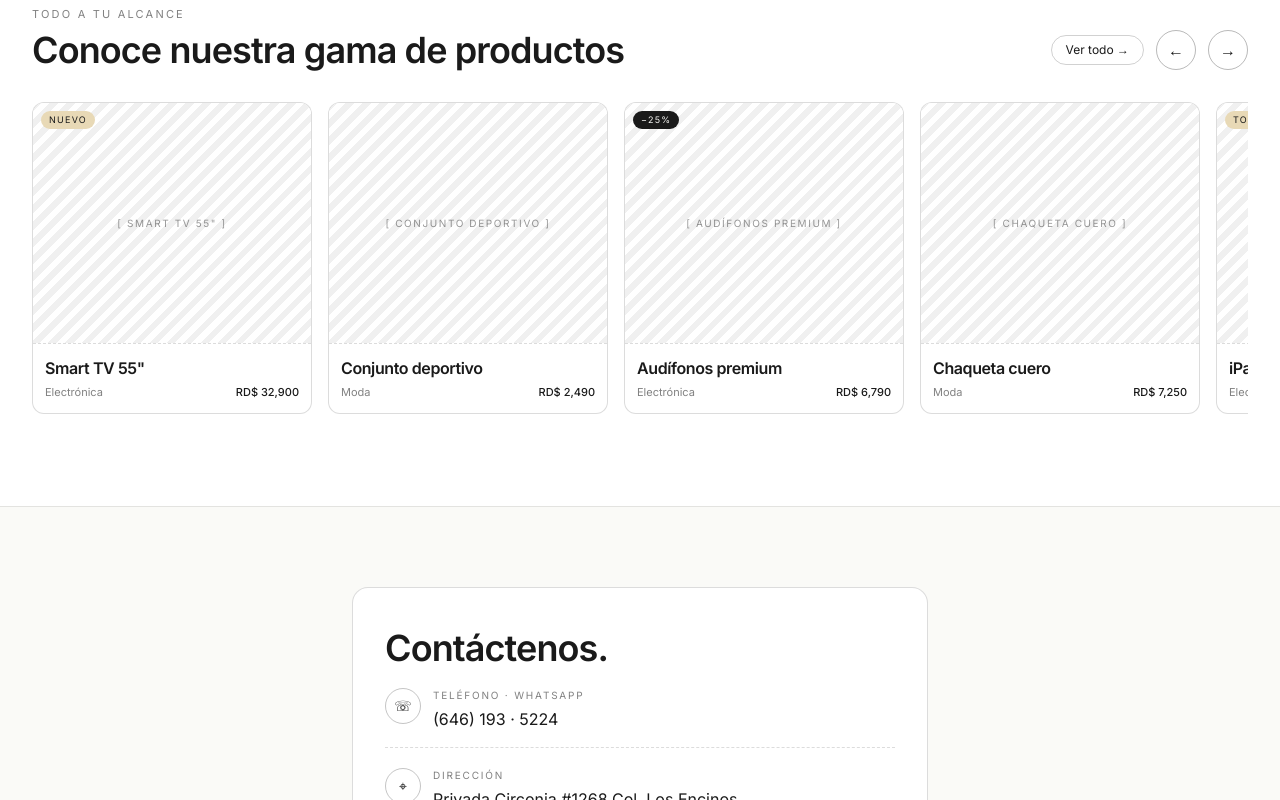
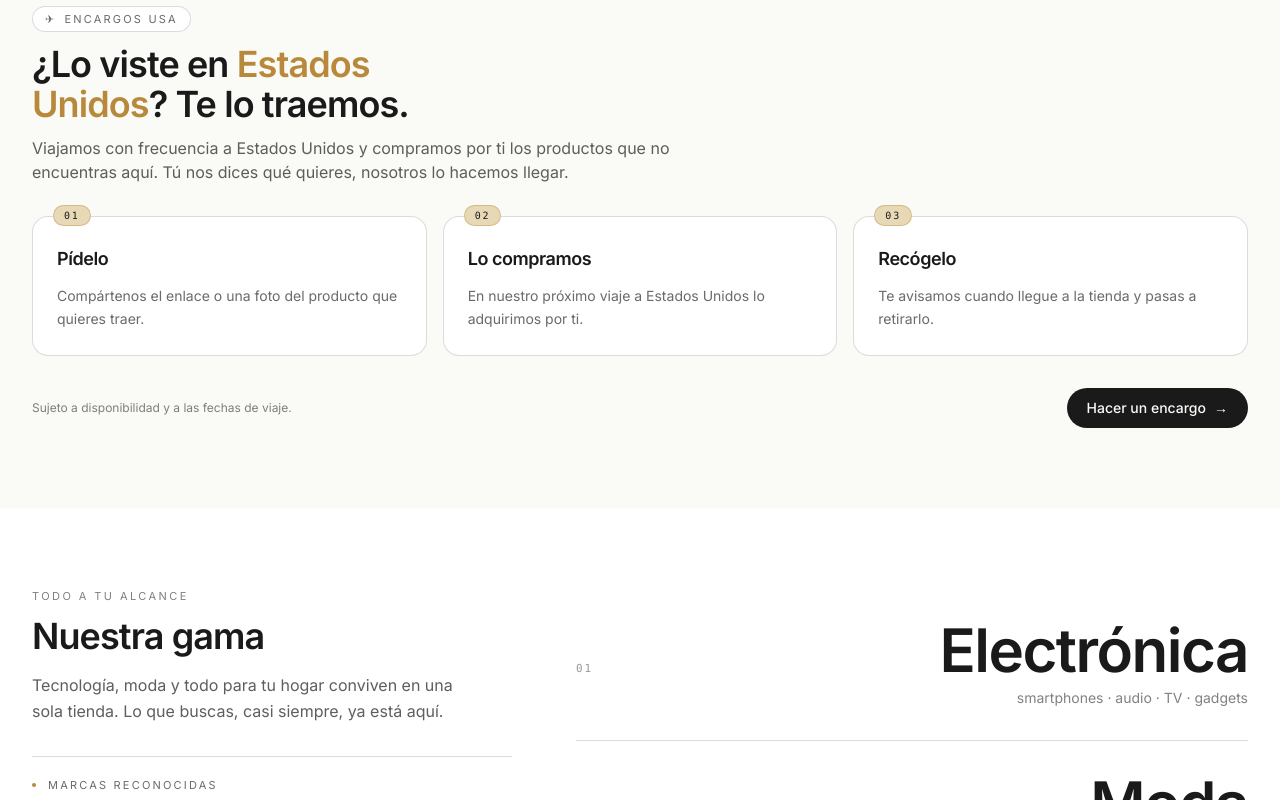
Before and after one commit to sistemakim/clienteskym, a Next.js app: page / in a window 1280 px wide. Shown: the part 1600-2400 px from the top of the page. Built offline with nearby package versions, Linux system fonts and the light colour scheme.

Commit message:
layout changes

```diff
--- a/src/app/page.tsx
+++ b/src/app/page.tsx
@@ -1,6 +1,7 @@
 import HeroSearch from '@/components/home/HeroSearch';
 import PromoBanner from '@/components/home/PromoBanner';
 import FacebookFeed from '@/components/home/FacebookFeed';
+import Encargos from '@/components/home/Encargos';
 import Catalog from '@/components/home/Catalog';
 
 export default function Home() {
@@ -9,6 +10,7 @@ export default function Home() {
       <HeroSearch />
       <PromoBanner />
       <FacebookFeed />
+      <Encargos />
       <Catalog />
     </>
   );
--- a/src/components/cuenta/Search.tsx
+++ b/src/components/cuenta/Search.tsx
@@ -15,7 +15,7 @@ export default function Search({ styleVariant = "primary"} : { styleVariant?: "p
         e.preventDefault();
         const trimmed = value.trim();
         if (!trimmed) {
-        setError('Ingrese su número de cuenta');
+        setError('Ingresa tu número de cuenta');
         return;
         }
         if (!isValidNoCuenta(trimmed) || trimmed.length > 30) {
@@ -45,8 +45,8 @@ export default function Search({ styleVariant = "primary"} : { styleVariant?: "p
     }
 
     const placeholderVariants = {
-        primary: "Ingrese su número de cuenta",
-        compact: "Ingrese su cuenta"
+        primary: "Ingresa tu número de cuenta",
+        compact: "Ingresa tu cuenta"
     }
 
     return (
--- a/src/components/home/Catalog.tsx
+++ b/src/components/home/Catalog.tsx
@@ -1,52 +1,49 @@
 'use client';
 
-import { useRef } from 'react';
 import { motion, useReducedMotion, type Variants } from 'framer-motion';
 import { EASE } from '../motion/motion-tokens';
 
-type Product = {
-  name: string;
-  category: string;
-  price: string;
-  tag?: { label: string; tone?: 'gold' | 'dark' };
-};
-
-const PRODUCTS: Product[] = [
-  { name: 'Smart TV 55"', category: 'Electrónica', price: 'RD$ 32,900', tag: { label: 'Nuevo', tone: 'gold' } },
-  { name: 'Conjunto deportivo', category: 'Moda', price: 'RD$ 2,490' },
-  { name: 'Audífonos premium', category: 'Electrónica', price: 'RD$ 6,790', tag: { label: '−25%', tone: 'dark' } },
-  { name: 'Chaqueta cuero', category: 'Moda', price: 'RD$ 7,250' },
-  { name: 'iPad Air M2', category: 'Electrónica', price: 'RD$ 38,000', tag: { label: 'Top', tone: 'gold' } },
-  { name: 'Botines cuero', category: 'Moda', price: 'RD$ 4,890' },
+const CATEGORIES = [
+    { n: '01', name: 'Electrónica', caption: 'smartphones · audio · TV · gadgets' },
+    { n: '02', name: 'Moda', caption: 'ropa · calzado · accesorios' },
+    { n: '03', name: 'Hogar', caption: 'decoración · organización · confort' },
 ];
 
-const PLACEHOLDER_BG =
-  'repeating-linear-gradient(135deg, rgba(0,0,0,0.06) 0 6px, transparent 6px 12px), linear-gradient(#fff,#fff)';
+const VALUE_PROPS = [
+    'Marcas reconocidas',
+    'Atención personalizada',
+    'Encargos a Estados Unidos',
+];
 
 export default function Catalog() {
-  const railRef = useRef<HTMLDivElement | null>(null);
     const reduce = useReducedMotion();
 
-  const scroll = (dir: -1 | 1) => {
-    railRef.current?.scrollBy({ left: dir * 320, behavior: 'smooth' });
-  };
-
-  const railVariants: Variants = {
+    const listVariants: Variants = {
         hidden: {},
         visible: {
             transition: {
-        staggerChildren: reduce ? 0 : 0.1,
+                staggerChildren: reduce ? 0 : 0.12,
                 delayChildren: reduce ? 0 : 0.1,
             },
         },
     };
 
-  const cardVariants: Variants = {
-    hidden: { opacity: 0, y: reduce ? 0 : 28, scale: reduce ? 1 : 0.94 },
+    const itemVariants: Variants = {
+        hidden: { opacity: 0, y: reduce ? 0 : 20 },
         visible: {
             opacity: 1,
             y: 0,
-      scale: 1,
+            transition: reduce
+                ? { duration: 0.15, ease: 'linear' as const }
+                : { duration: 0.55, ease: EASE },
+        },
+    };
+
+    const leftVariants: Variants = {
+        hidden: { opacity: 0, y: reduce ? 0 : 12 },
+        visible: {
+            opacity: 1,
+            y: 0,
             transition: reduce
                 ? { duration: 0.15, ease: 'linear' as const }
                 : { duration: 0.6, ease: EASE },
@@ -55,85 +52,69 @@ export default function Catalog() {
 
     return (
         <section id="catalogo" className="bg-white">
-      <div className="mx-auto max-w-7xl px-5 py-14 sm:px-8 sm:py-20">
-        <div className="mb-8 flex items-end justify-between gap-4">
-          <div>
-            <p className="text-[11px] uppercase tracking-[0.2em] text-ink/55">
-              Todo a tu alcance
-            </p>
-            <h2 className="mt-2 text-balance text-3xl font-semibold tracking-tight text-ink sm:text-4xl">
-              Conoce nuestra gama de productos
-            </h2>
-          </div>
-          <div className="hidden items-center gap-3 sm:flex">
-            <a
-              href="#promo"
-              className="rounded-full border border-ink/20 px-3.5 py-1.5 text-xs text-ink transition hover:bg-paper"
-            >
-              Ver todo →
-            </a>
-            <button
-              type="button"
-              aria-label="Anterior"
-              onClick={() => scroll(-1)}
-              className="grid h-10 w-10 place-items-center rounded-full border border-ink/30 text-ink transition hover:bg-paper"
-            >
-              ←
-            </button>
-            <button
-              type="button"
-              aria-label="Siguiente"
-              onClick={() => scroll(1)}
-              className="grid h-10 w-10 place-items-center rounded-full border border-ink/30 text-ink transition hover:bg-paper"
-            >
-              →
-            </button>
-          </div>
-        </div>
-
+            <div className="mx-auto grid max-w-7xl grid-cols-1 gap-10 px-5 py-14 sm:px-8 sm:py-20 md:grid-cols-[minmax(0,1fr)_minmax(0,1.4fr)] md:gap-16">
                 <motion.div
-          ref={railRef}
-          className="no-scrollbar flex snap-x snap-mandatory gap-4 overflow-x-auto pb-3"
-          variants={railVariants}
+                    variants={leftVariants}
                     initial="hidden"
                     whileInView="visible"
                     viewport={{ once: true, margin: '-80px' }}
+                    className="flex flex-col"
                 >
-          {PRODUCTS.map((p) => (
-            <motion.article
-              key={p.name}
-              variants={cardVariants}
-              className="flex w-[260px] shrink-0 snap-start flex-col overflow-hidden rounded-xl border border-ink/15 bg-white sm:w-[280px]"
+                    <p className="text-[11px] uppercase tracking-[0.22em] text-ink/55">
+                        Todo a tu alcance
+                    </p>
+                    <h2 className="mt-3 text-balance text-3xl font-semibold tracking-tight text-ink sm:text-4xl">
+                        Nuestra gama
+                    </h2>
+                    <p className="mt-4 max-w-md text-base leading-relaxed text-ink/70">
+                        Tecnología, moda y todo para tu hogar conviven en una sola tienda. Lo que buscas, casi siempre, ya está aquí.
+                    </p>
+
+                    <div className="mt-8 border-t border-ink/15 pt-5">
+                        <ul className="flex flex-col gap-2.5">
+                            {VALUE_PROPS.map((v) => (
+                                <li
+                                    key={v}
+                                    className="flex items-center gap-3 text-[11px] uppercase tracking-[0.2em] text-ink/65"
                                 >
-              <div
-                className="relative flex h-[220px] items-center justify-center text-[10px] uppercase tracking-[0.16em] text-ink/45 sm:h-[240px]"
-                style={{ backgroundImage: PLACEHOLDER_BG }}
+                                    <span aria-hidden className="h-1 w-1 shrink-0 rounded-full bg-gold" />
+                                    {v}
+                                </li>
+                            ))}
+                        </ul>
+                    </div>
+                </motion.div>
+
+                <motion.ul
+                    variants={listVariants}
+                    initial="hidden"
+                    whileInView="visible"
+                    viewport={{ once: true, margin: '-80px' }}
+                    className="flex flex-col"
                 >
-                {p.tag && (
-                  <span
-                    className={`absolute left-2 top-2 rounded-full px-2 py-0.5 text-[9px] uppercase tracking-[0.14em] ${
-                      p.tag.tone === 'gold'
-                        ? 'bg-goldSoft text-ink'
-                        : 'bg-ink text-paper'
+                    {CATEGORIES.map((c, i) => (
+                        <motion.li
+                            key={c.name}
+                            variants={itemVariants}
+                            className={`group flex items-baseline gap-4 py-6 sm:gap-6 sm:py-8 ${
+                                i === 0 ? '' : 'border-t border-ink/15'
                             }`}
                         >
-                    {p.tag.label}
+                            <span className="font-mono text-[11px] tracking-[0.18em] text-ink/45">
+                                {c.n}
                             </span>
-                )}
-                [ {p.name} ]
+
+                            <div className="flex flex-1 flex-col">
+                                <h3 className="text-balance text-right text-4xl font-semibold leading-[1.05] tracking-tight text-ink transition-colors duration-300 group-hover:text-gold sm:text-6xl">
+                                    {c.name}
+                                </h3>
+                                <p className="mt-2 text-right text-xs text-ink/55 sm:text-sm">
+                                    {c.caption}
+                                </p>
                             </div>
-              <div className="flex flex-col gap-1 border-t border-dashed border-ink/15 px-3 py-3">
-                <p className="text-base font-semibold tracking-tight text-ink">
-                  {p.name}
-                </p>
-                <div className="flex items-center justify-between text-[11px]">
-                  <span className="text-ink/55">{p.category}</span>
-                  <span className="font-medium text-ink">{p.price}</span>
-                </div>
-              </div>
-            </motion.article>
+                        </motion.li>
                     ))}
-        </motion.div>
+                </motion.ul>
             </div>
         </section>
     );
--- /dev/null
+++ b/src/components/home/Encargos.tsx
@@ -0,0 +1,75 @@
+import Reveal from '../motion/Reveal';
+
+const STEPS = [
+    {
+        n: '01',
+        title: 'Pídelo',
+        body: 'Compártenos el enlace o una foto del producto que quieres traer.',
+    },
+    {
+        n: '02',
+        title: 'Lo compramos',
+        body: 'En nuestro próximo viaje a Estados Unidos lo adquirimos por ti.',
+    },
+    {
+        n: '03',
+        title: 'Recógelo',
+        body: 'Te avisamos cuando llegue a la tienda y pasas a retirarlo.',
+    },
+];
+
+export default function Encargos() {
+    return (
+        <section id="encargos" className="bg-paper">
+            <Reveal intensity="strong" className="mx-auto flex max-w-7xl flex-col gap-8 px-5 py-14 sm:px-8 sm:py-20">
+                <div className="flex flex-col gap-3 sm:max-w-2xl">
+                    <span className="inline-flex w-fit items-center gap-2 rounded-full border border-ink/15 bg-white px-3 py-1 text-[11px] uppercase tracking-[0.2em] text-ink/65">
+                        <span aria-hidden>✈︎</span>
+                        Encargos USA
+                    </span>
+                    <h2 className="text-balance text-3xl font-semibold leading-tight tracking-tight text-ink sm:text-4xl">
+                        ¿Lo viste en <span className="text-gold">Estados Unidos</span>? Te lo traemos.
+                    </h2>
+                    <p className="text-sm text-ink/70 sm:text-base">
+                        Viajamos con frecuencia a Estados Unidos y compramos por ti los productos que no encuentras aquí. Tú nos dices qué quieres, nosotros lo hacemos llegar.
+                    </p>
+                </div>
+
+                <ol className="grid grid-cols-1 gap-4 md:grid-cols-3">
+                    {STEPS.map((s) => (
+                        <li
+                            key={s.n}
+                            className="relative flex flex-col gap-3 rounded-2xl border border-ink/15 bg-white p-5 sm:p-6"
+                        >
+                            <span
+                                aria-hidden
+                                className="absolute -top-3 left-5 rounded-full border border-gold/40 bg-goldSoft px-2.5 py-0.5 font-mono text-[10px] tracking-[0.18em] text-ink"
+                            >
+                                {s.n}
+                            </span>
+                            <h3 className="mt-1 text-lg font-semibold tracking-tight text-ink">
+                                {s.title}
+                            </h3>
+                            <p className="text-sm leading-relaxed text-ink/65">
+                                {s.body}
+                            </p>
+                        </li>
+                    ))}
+                </ol>
+
+                <div className="flex flex-col items-start gap-3 sm:flex-row sm:items-center sm:justify-between">
+                    <p className="text-xs text-ink/55">
+                        Sujeto a disponibilidad y a las fechas de viaje.
+                    </p>
+                    <a
+                        href="https://wa.me/526461935224"
+                        className="inline-flex items-center gap-2 rounded-full bg-ink px-5 py-2.5 text-sm font-medium text-paper transition hover:bg-ink2"
+                    >
+                        Hacer un encargo
+                        <span aria-hidden>→</span>
+                    </a>
+                </div>
+            </Reveal>
+        </section>
+    );
+}
--- a/src/components/home/Header.tsx
+++ b/src/components/home/Header.tsx
@@ -28,8 +28,8 @@ function MenuIcon({ open }: { open: boolean }) {
 
 const NAV_LINKS = [
   { href: '/#busqueda', label: 'Inicio' },
+  { href: '/#novedades', label: 'Novedades' },
   { href: '/#catalogo', label: 'Catálogo' },
-  { href: '/#promo', label: 'Ofertas' },
   { href: '/#contacto', label: 'Contacto' },
 ];
 
--- a/src/components/home/HeroSearch.tsx
+++ b/src/components/home/HeroSearch.tsx
@@ -40,7 +40,7 @@ export default function HeroSearch() {
         </StaggerItem>
         <StaggerItem>
           <p className="mx-auto mt-3 max-w-xl text-sm leading-relaxed text-paper/70 sm:text-base">
-            Consulte todos los detalles de su cuenta.
+            Tu cuenta, clara y accesible en todo momento.
           </p>
         </StaggerItem>
         <StaggerItem>
--- a/src/components/home/PromoBanner.tsx
+++ b/src/components/home/PromoBanner.tsx
@@ -2,7 +2,7 @@ import Reveal from '../motion/Reveal';
 
 export default function PromoBanner() {
   return (
-    <section id="promo" className="bg-paper">
+    <section id="novedades" className="bg-paper">
       <div className="mx-auto max-w-7xl px-5 py-14 sm:px-8 sm:py-20">
         <Reveal intensity="strong" className="flex flex-col items-stretch gap-6 rounded-2xl border border-ink/15 bg-goldSoft p-6 sm:flex-row sm:items-center sm:gap-8 sm:p-8">
           <div
```
Lines whose indentation alone changed are shown as unchanged.
